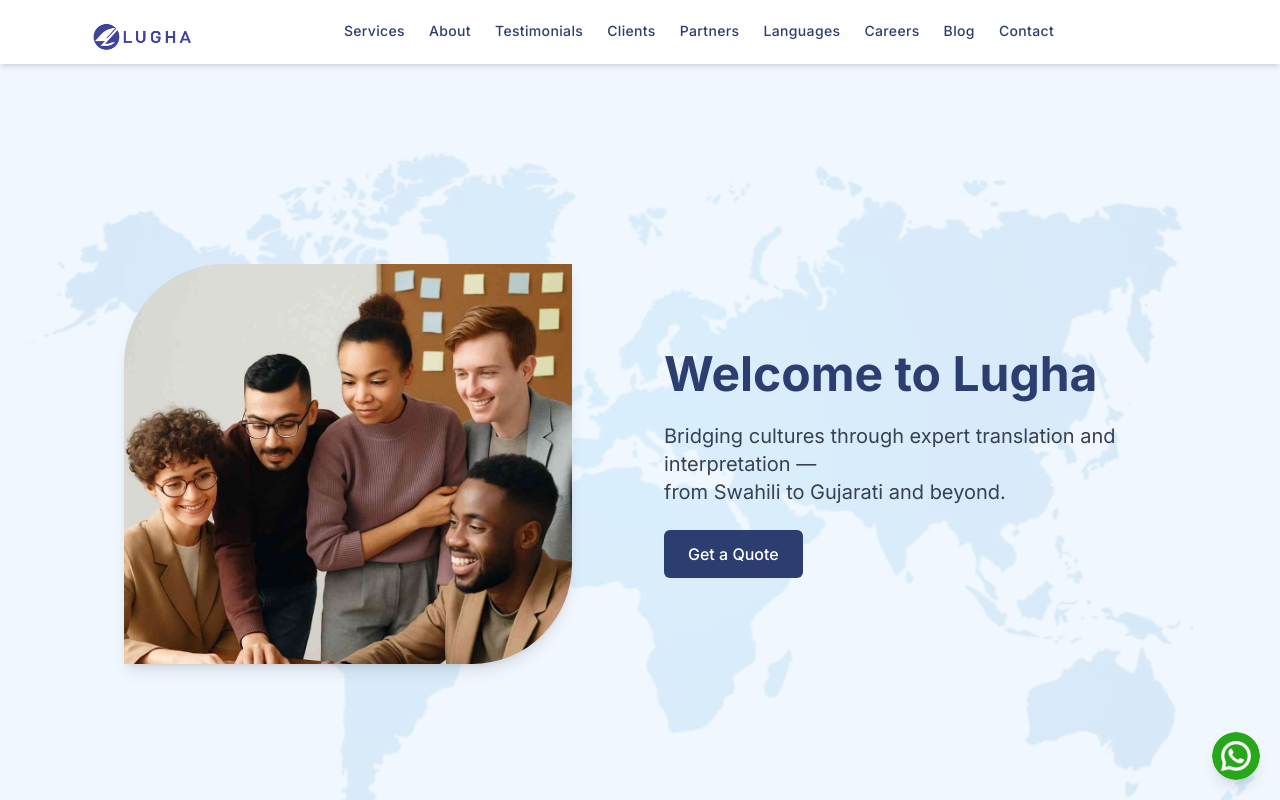
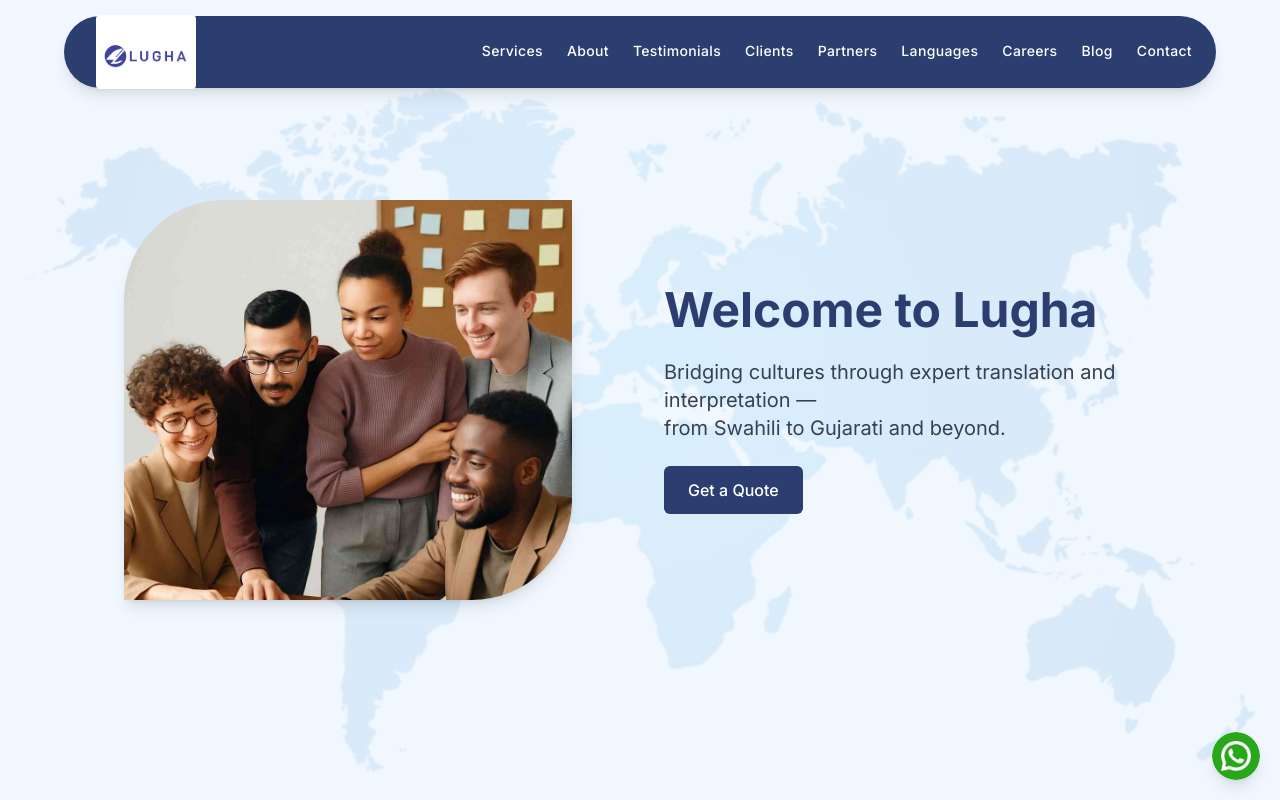
Before and after one commit to devis998/lugha-website1.0, a Next.js app: page / in a window 1280 px wide. Shown: the top 800 px of the page. Built offline with nearby package versions, Linux system fonts and the light colour scheme.

Commit message:
Update Navbar.tsx

```diff
--- a/app/components/Navbar.tsx
+++ b/app/components/Navbar.tsx
@@ -7,22 +7,22 @@ export default function Navbar() {
   const [isOpen, setIsOpen] = useState(false)
 
   return (
-    <nav className="bg-white shadow-md sticky top-0 z-30 font-sans">
-      <div className="max-w-7xl mx-auto px-6 md:px-12 lg:px-20 h-16 flex items-center justify-between">
+    <nav className="fixed top-4 left-1/2 transform -translate-x-1/2 z-50 font-sans w-[95%] max-w-6xl bg-lugha-navy text-white rounded-full shadow-lg px-6 py-2 backdrop-blur-md">
+      <div className="flex items-center justify-between h-14">
 
         {/* LOGO */}
         <a href="/" className="pl-2">
           <Image
             src="/lugha-logo.png"
             alt="Lugha Logo"
-            width={110}
-            height={36}
-            className="rounded"
+            width={100}
+            height={32}
+            className="rounded bg-white p-1"
           />
         </a>
 
-        {/* NAV LINKS (DESKTOP) */}
-        <div className="hidden md:flex items-center flex-1 justify-center space-x-6 text-lugha-navy font-medium text-sm tracking-wide">
+        {/* NAV LINKS */}
+        <div className="hidden md:flex items-center space-x-6 text-sm font-medium tracking-wide">
           {[
             'services', 'about', 'testimonials', 'clients', 'partners',
             'languages', 'careers', 'blog', 'contact'
@@ -30,16 +30,16 @@ export default function Navbar() {
             <a
               key={link}
               href={`#${link}`}
-              className="relative hover:text-lugha-coral transition duration-200 after:content-[''] after:block after:w-0 after:h-[2px] after:bg-lugha-coral after:transition-all after:duration-300 hover:after:w-full"
+              className="relative text-white hover:text-lugha-coral transition duration-200 after:content-[''] after:block after:w-0 after:h-[2px] after:bg-lugha-coral after:transition-all after:duration-300 hover:after:w-full"
             >
               {link.charAt(0).toUpperCase() + link.slice(1)}
             </a>
           ))}
         </div>
 
-        {/* HAMBURGER ICON (MOBILE) */}
+        {/* HAMBURGER (MOBILE) */}
         <div className="md:hidden pr-2">
-          <button onClick={() => setIsOpen(!isOpen)} className="text-lugha-navy focus:outline-none">
+          <button onClick={() => setIsOpen(!isOpen)} className="text-white focus:outline-none">
             {isOpen ? (
               <svg className="w-6 h-6" fill="none" stroke="currentColor" viewBox="0 0 24 24">
                 <path strokeLinecap="round" strokeLinejoin="round" strokeWidth="2" d="M6 18L18 6M6 6l12 12" />
@@ -55,7 +55,7 @@ export default function Navbar() {
 
       {/* MOBILE MENU */}
       {isOpen && (
-        <div className="md:hidden bg-lugha-mist px-6 pb-4 pt-2 flex flex-col space-y-2 text-center text-lugha-navy font-medium">
+        <div className="md:hidden mt-2 bg-lugha-navy/90 rounded-xl py-4 px-6 text-center text-white font-medium space-y-2">
           {[
             'services', 'about', 'testimonials', 'clients', 'partners',
             'languages', 'careers', 'blog', 'contact'
@@ -63,7 +63,7 @@ export default function Navbar() {
             <a
               key={link}
               href={`#${link}`}
-              className="hover:text-lugha-coral transition"
+              className="block hover:text-lugha-coral transition"
             >
               {link.charAt(0).toUpperCase() + link.slice(1)}
             </a>
```
